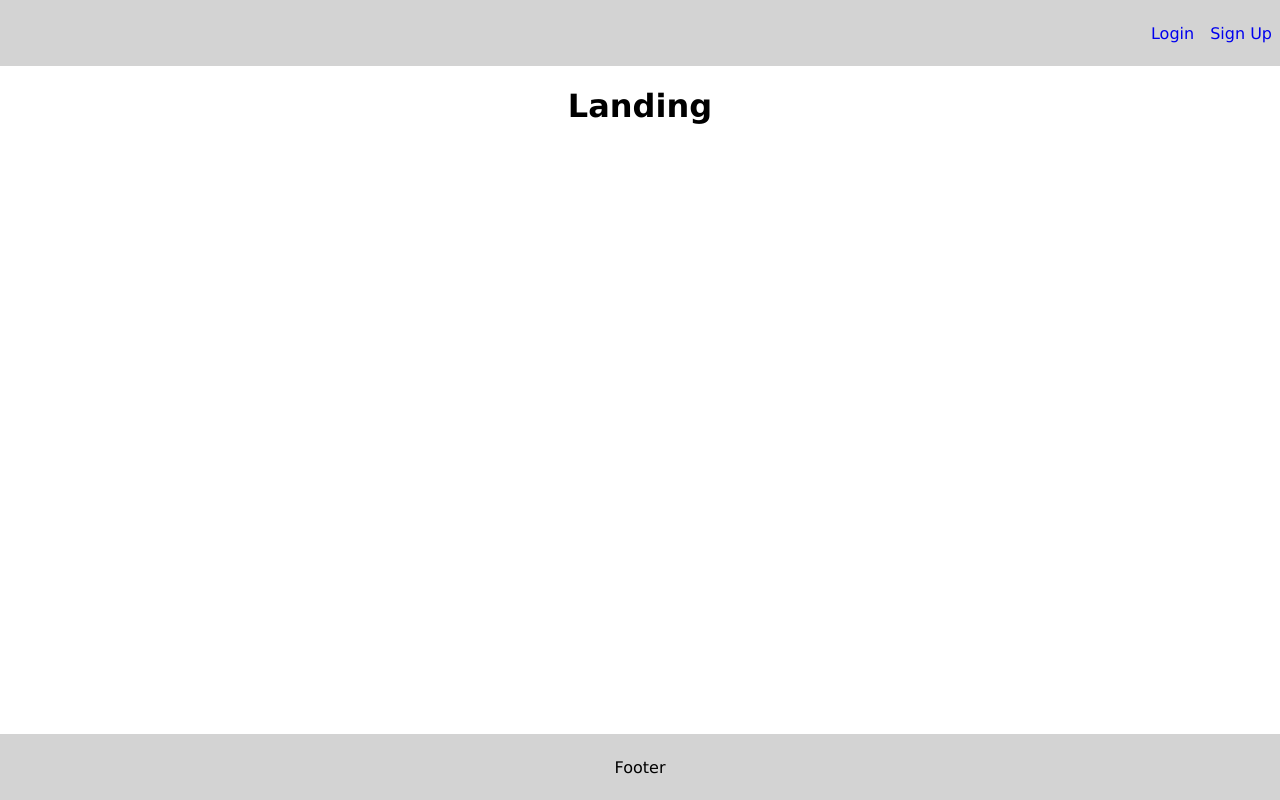
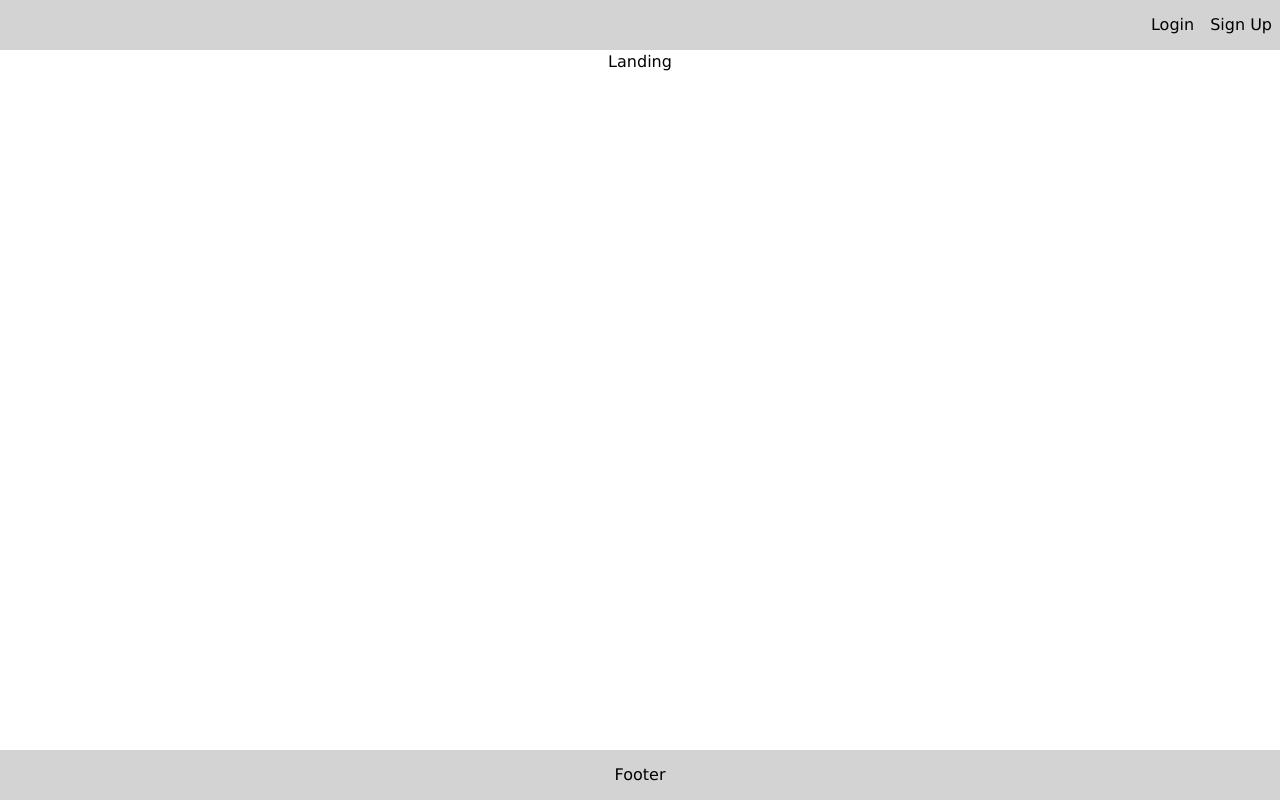
Before and after one commit to katgucilatar/world-wire-news, a React (Vite) app in the folder client/: page / in a window 1280 px wide. Built offline with nearby package versions, Linux system fonts and the light colour scheme.

Commit message:
imported tailwind

```diff
--- a/client/src/App.css
+++ b/client/src/App.css
@@ -1,6 +1,11 @@
+@import "tailwindcss/base";
+@import "tailwindcss/components";
+@import "tailwindcss/utilities";
+
 html,
 body {
-  font-family: 'Lucida Sans', 'Lucida Sans Regular', 'Lucida Grande', 'Lucida Sans Unicode', Geneva, Verdana, sans-serif;
+  font-family: "Lucida Sans", "Lucida Sans Regular", "Lucida Grande",
+    "Lucida Sans Unicode", Geneva, Verdana, sans-serif;
   min-height: 100vh;
   min-height: 100dvh;
   padding: 0;
@@ -22,8 +27,8 @@ nav {
   padding: 0.5rem;
 }
 
-nav>a,
-nav>button {
+nav > a,
+nav > button {
   margin-left: 1rem;
   text-decoration: none;
 }
@@ -53,10 +58,10 @@ button {
   color: #212529;
   text-align: center;
   border: 1px solid transparent;
-  padding: .375rem .75rem;
+  padding: 0.375rem 0.75rem;
   font-size: 1rem;
   line-height: 1.5;
-  border-radius: .25rem;
+  border-radius: 0.25rem;
   color: #fff;
   background-color: #007bff;
 }
```
